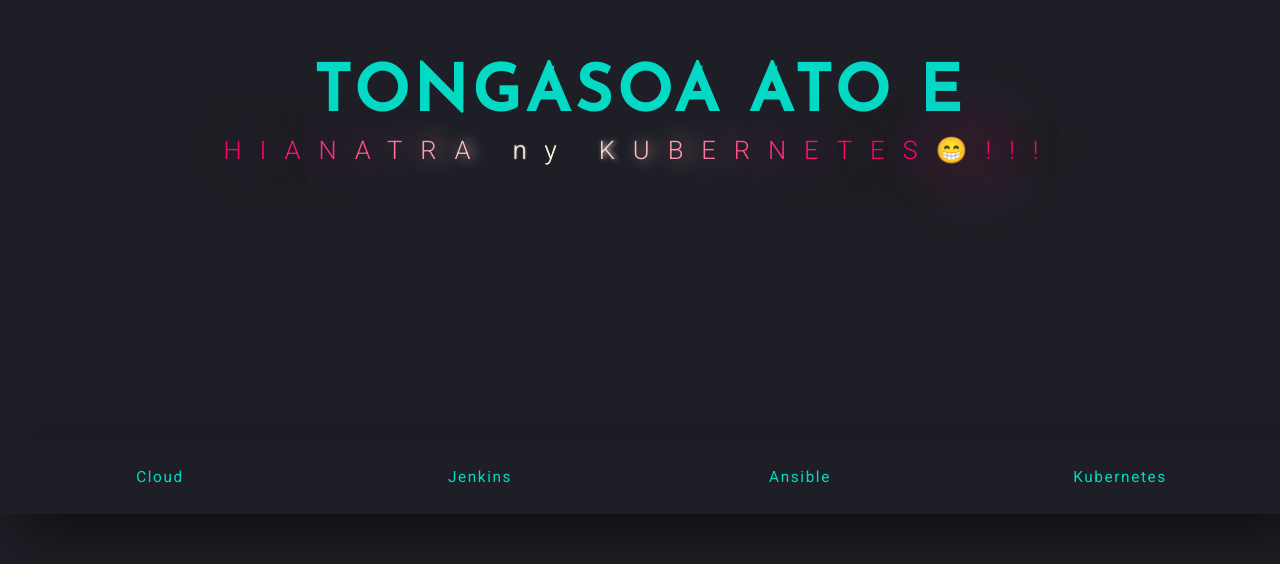
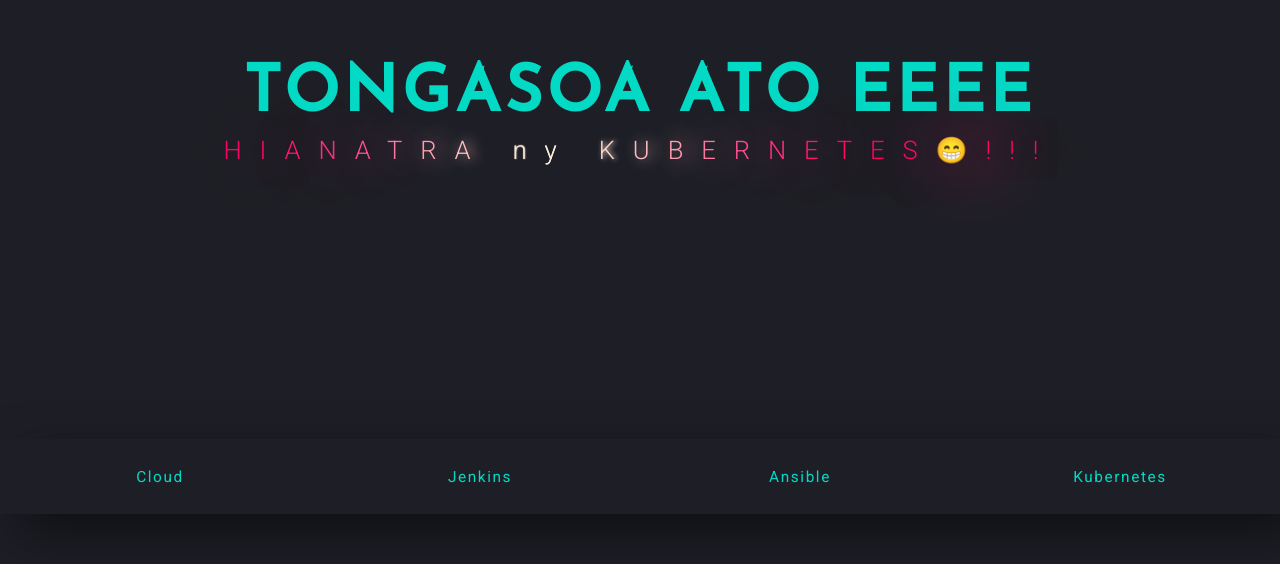
Before and after one commit to FyFyT/kubernetes, a plain HTML site: page index.html in a window 1280 px wide. Shown: the part 286-850 px from the top of the page. Drawn offline with nearby package versions, Linux system fonts and the light colour scheme; a script that the page names is missing.

Commit message:
modif faranYYY

```diff
--- a/index.html
+++ b/index.html
@@ -257,7 +257,7 @@
   </head>
 <body>
     <sectio class="nav">
-        <h1>TONGASOA ATO E</h1>
+        <h1>TONGASOA ATO EEEE</h1>
         <h3 class="span loader"><span class="m">H</span><span class="m">I</span><span class="m">A</span><span class="m">N</span><span class="m">A</span><span class="m">T</span><span class="m">R</span><span class="m">A</span><span class="m">&nbsp;</span><span class="m">n</span><span class="m">y</span><span class="m">&nbsp;</span><span class="m">K</span><span class="m">U</span><span class="m">B</span><span class="m">E</span><span class="m">R</span><span class="m">N</span><span class="m">E</span><span class="m">T</span><span class="m">E</span><span class="m">S</span><span class="m">😁</span><span class="m">!!!</span></h3>
         <div class="nav-container"><a class="nav-tab" href="#tab-pwa">Cloud</a><a class="nav-tab" href="#tab-next">Jenkins</a><a class="nav-tab" href="#tab-typescript">Ansible</a><a class="nav-tab" href="#tab-deno">Kubernetes</a><span class="nav-tab-slider"></span></div>
     </sectio>
```
